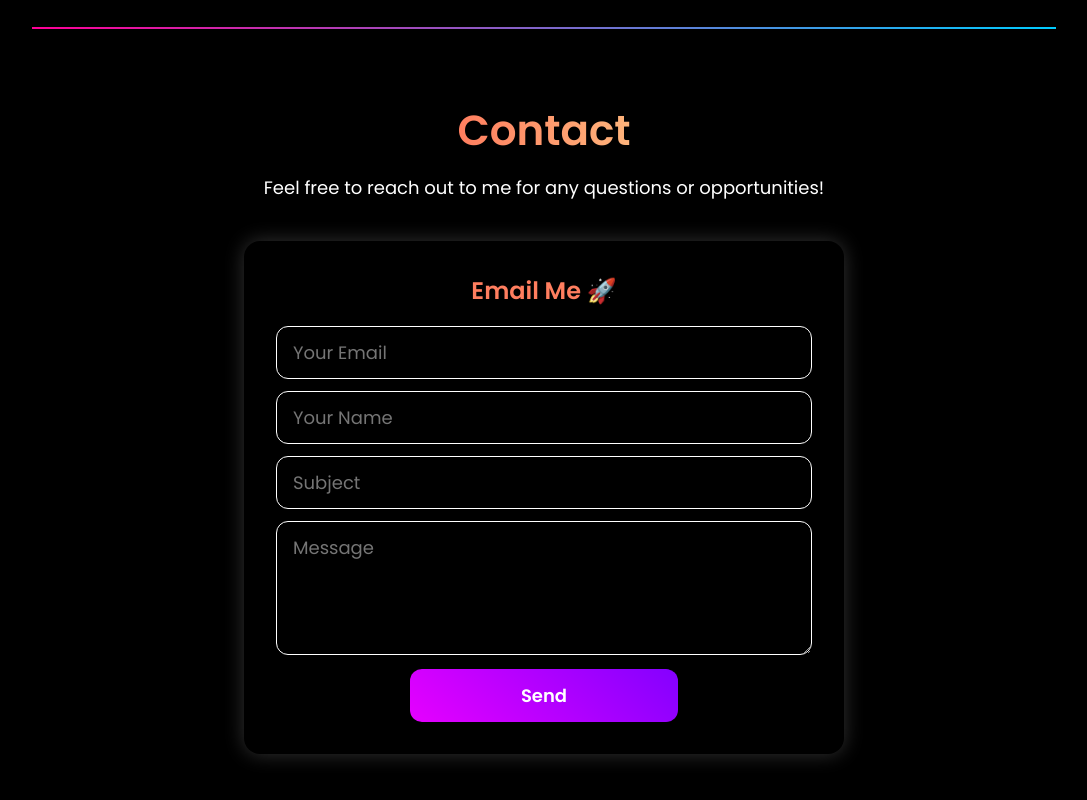
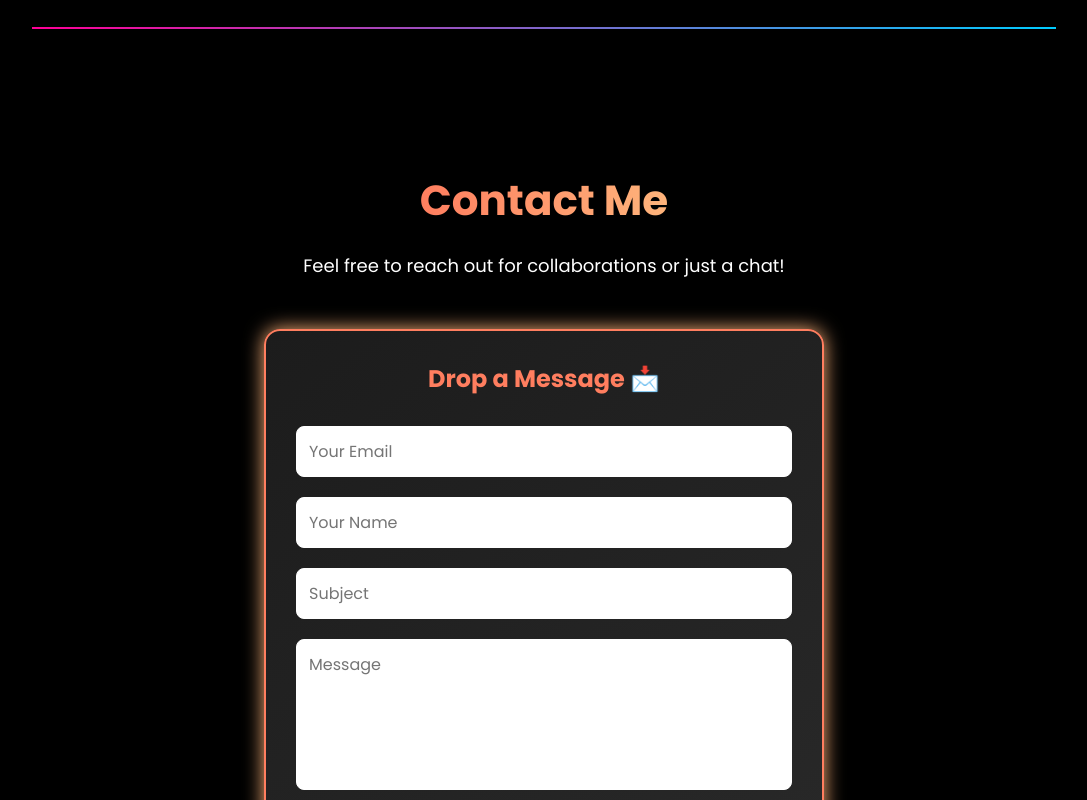
Before and after one commit to saisriharsha2003/Harsha_Portfolio, a React (Create React App) app: page / in a window 1280 px wide. Shown: the part 7940-8740 px from the top of the page, without its empty margins (96-1183 px from the left). Built offline with nearby package versions, Linux system fonts and the light colour scheme.

Commit message:
updated contact section styling need to work on sending mail logic

```diff
--- a/src/components/Contact/Contact.jsx
+++ b/src/components/Contact/Contact.jsx
@@ -1,9 +1,12 @@
 import React, { useRef, useState } from "react";
 import { Snackbar } from "@mui/material";
 import { Resend } from 'resend';
-import { Container, Wrapper, Title, Desc, ContactForm, ContactTitle, ContactInput, ContactInputMessage, ContactButton } from "./ContactStyle";
+import {
+  Container, Wrapper, Title, Desc, ContactForm, ContactTitle, ContactInput,
+  ContactInputMessage, ContactButton, FormContainer
+} from "./ContactStyle";
 
-const resend = new Resend('re_frKCJdMt_Jmp79n8Xj1hbifgg2X3V2AYe');
+const resend = new Resend('re_Gnuoz1Mb_CCZNnSfbaLWkjnDCtLkYwQAi');
 
 const Contact = () => {
   const [open, setOpen] = useState(false);
@@ -37,26 +40,23 @@ const Contact = () => {
   return (
     <Container>
       <Wrapper>
-        <Title>Contact</Title>
-        <Desc>
-          Feel free to reach out to me for any questions or opportunities!
-        </Desc>
-        <ContactForm ref={form} onSubmit={handleSubmit}>
-          <ContactTitle>Email Me 🚀</ContactTitle>
-          <ContactInput placeholder="Your Email" name="from_email" />
-          <ContactInput placeholder="Your Name" name="from_name" />
-          <ContactInput placeholder="Subject" name="subject" />
-          <ContactInputMessage placeholder="Message" rows="4" name="message" />
-          <div style={{"alignItems":"center", "textAlign":"center"}}>
+        <Title>Contact Me</Title>
+        <Desc>Feel free to reach out for collaborations or just a chat!</Desc>
+        <FormContainer>
+          <ContactForm ref={form} onSubmit={handleSubmit}>
+            <ContactTitle>Drop a Message 📩</ContactTitle>
+            <ContactInput placeholder="Your Email" name="from_email" required />
+            <ContactInput placeholder="Your Name" name="from_name" required />
+            <ContactInput placeholder="Subject" name="subject" required />
+            <ContactInputMessage placeholder="Message" rows="5" name="message" required />
             <ContactButton type="submit" value="Send" />
-          </div>
-        </ContactForm>
+          </ContactForm>
+        </FormContainer>
         <Snackbar
           open={open}
           autoHideDuration={6000}
           onClose={() => setOpen(false)}
           message="Email sent successfully!"
-          severity="success"
         />
       </Wrapper>
     </Container>
--- a/src/components/Contact/ContactStyle.js
+++ b/src/components/Contact/ContactStyle.js
@@ -1,116 +1,153 @@
-import styled from "styled-components";
+import styled, { keyframes } from "styled-components";
+
+const fadeIn = keyframes`
+  from { opacity: 0; transform: translateY(20px); }
+  to { opacity: 1; transform: translateY(0); }
+`;
+
+const pulseGlow = keyframes`
+  0% { box-shadow: 0 0 5px rgba(255, 126, 95, 0.4); }
+  50% { box-shadow: 0 0 20px rgba(255, 126, 95, 0.8); }
+  100% { box-shadow: 0 0 5px rgba(255, 126, 95, 0.4); }
+`;
 
 export const Container = styled.div`
   display: flex;
   flex-direction: column;
   justify-content: center;
+  align-items: center;
+  width: 100%;
+  padding: 50px 20px;
   position: relative;
-  z-index: 1;
-  align-items: center;
-  @media (max-width: 960px) {
-    padding: 0px;
-  }
+  animation: ${fadeIn} 1s ease-in-out;
 `;
 
 export const Wrapper = styled.div`
-  position: relative;
   display: flex;
-  justify-content: space-between;
+  flex-direction: column;
   align-items: center;
-  flex-direction: column;
   width: 100%;
-  max-width: 1350px;
-  padding: 0px 0px 80px 0px;
-  gap: 12px;
-  @media (max-width: 960px) {
-    flex-direction: column;
-  }
+  max-width: 700px;
+  gap: 20px;
+  padding: 40px;
+  background: ${({ theme }) => theme.card};
+  border-radius: 16px;
+  box-shadow: 0 4px 20px rgba(0, 0, 0, 0.1);
+  animation: ${fadeIn} 1.2s ease-in-out;
 `;
 
-export const Title = styled.div`
+export const Title = styled.h1`
   font-size: 42px;
+  font-weight: bold;
   text-align: center;
-  font-weight: 600;
-  margin-top: 20px;
   background: linear-gradient(to right, #ff7e5f, #feb47b);
   -webkit-background-clip: text;
   color: transparent;
-  @media (max-width: 768px) {
-    margin-top: 12px;
-    font-size: 32px;
-  }
 `;
 
-export const Desc = styled.div`
+export const Desc = styled.p`
   font-size: 18px;
   text-align: center;
-  max-width: 600px;
+  max-width: 700px;
   color: ${({ theme }) => theme.text_secondary};
-  @media (max-width: 768px) {
-    margin-top: 12px;
-    font-size: 16px;
-  }
 `;
 
 export const ContactForm = styled.form`
-  width: 95%;
-  max-width: 600px;
+  width: 100%;
   display: flex;
   flex-direction: column;
-  background-color: ${({ theme }) => theme.card};
-  padding: 32px;
+  gap: 15px;
+  padding: 30px;
+  background: ${({ theme }) => theme.card};
   border-radius: 16px;
+  background: ${({ theme }) =>
+    theme.mode === "dark"
+      ? "linear-gradient(145deg, #1c1c1c, #292929)"
+      : "linear-gradient(145deg, #ffffff, #f3f3f3)"};
+  border: 2px solid
+    ${({ theme }) => (theme.mode === "dark" ? "#ff7e5f" : "#feb47b")};
   box-shadow: ${({ theme }) =>
     theme.mode === "dark"
       ? "0px 0px 20px rgba(255, 255, 255, 0.2)"
       : "0px 0px 20px rgba(0, 0, 0, 0.2)"};
-  margin-top: 28px;
-  gap: 12px;
+  display: flex;
+  flex-direction: column;
+  gap: 20px;
+  transition: all 0.3s ease;
+  margin-bottom: 15px;
+
+  animation: pulseGlowContact 3s infinite alternate;
+
+  @keyframes pulseGlowContact {
+    0% {
+      box-shadow: 0 0 10px
+        ${({ theme }) => (theme.mode === "dark" ? "#feb47b" : "#ff7e5f")};
+    }
+    50% {
+      box-shadow: 0 0 20px
+        ${({ theme }) => (theme.mode === "dark" ? "#feb47b" : "#ff7e5f")};
+    }
+    100% {
+      box-shadow: 0 0 10px
+        ${({ theme }) => (theme.mode === "dark" ? "#feb47b" : "#ff7e5f")};
+    }
+  }
 
   &:hover {
-    transform: translateY(-12px) scale(1.02);
-    box-shadow: ${({ theme }) =>
-      theme.mode === "dark"
-        ? "0px 0px 30px rgba(255, 255, 255, 0.3)"
-        : "0px 0px 30px rgba(0, 0, 0, 0.3)"};
+    transform: translateY(10px);
+    box-shadow: 0px 0px 30px
+      ${({ theme }) => (theme.mode === "dark" ? "#feb47b" : "#ff7e5f")};
     border-color: ${({ theme }) =>
       theme.mode === "dark" ? "#feb47b" : "#ff7e5f"};
   }
 `;
 
-export const ContactTitle = styled.div`
+export const FormContainer = styled.div`
+  display: flex;
+  flex-direction: column;
+  align-items: center;
+  background: ${({ theme }) => theme.card};
+  padding: 30px;
+  border-radius: 16px;
+  width: 100%;
+  box-shadow: 0 4px 20px rgba(0, 0, 0, 0.1);
+  animation: ${fadeIn} 1.2s ease-in-out;
+  transition: transform 0.3s ease-in-out;
+  &:hover {
+    transform: translateY(-5px) scale(1.02);
+  }
+`;
+
+export const ContactTitle = styled.h2`
   font-size: 24px;
-  margin-bottom: 6px;
+  font-weight: bold;
   text-align: center;
-  font-weight: 600;
   color: ${({ theme }) => theme.text_primary};
+  margin-bottom: 10px;
 `;
 
 export const ContactInput = styled.input`
-  flex: 1;
-  background-color: transparent;
+  width: 100%;
+  padding: 12px;
+  border-radius: 8px;
   border: 1px solid ${({ theme }) => theme.text_secondary};
-  outline: none;
-  font-size: 18px;
-  color: ${({ theme }) => theme.text_primary};
-  border-radius: 12px;
-  padding: 12px 16px;
+  font-size: 16px;
   &:focus {
-    border: 1px solid ${({ theme }) => theme.primary};
+    border-color: ${({ theme }) => theme.primary};
+    outline: none;
   }
 `;
 
 export const ContactInputMessage = styled.textarea`
-  flex: 1;
-  background-color: transparent;
+  width: 100%;
+  padding: 12px;
+  border-radius: 8px;
   border: 1px solid ${({ theme }) => theme.text_secondary};
-  outline: none;
-  font-size: 18px;
-  color: ${({ theme }) => theme.text_primary};
-  border-radius: 12px;
-  padding: 12px 16px;
+  font-size: 16px;
+  resize: none;
   &:focus {
-    border: 1px solid ${({ theme }) => theme.primary};
+    border-color: ${({ theme }) => theme.primary};
+    outline: none;
   }
 `;
 
@@ -118,25 +155,31 @@ export const ContactButton = styled.input`
   -webkit-appearance: button;
   -moz-appearance: button;
   appearance: button;
-  width: 50%;
-  text-decoration: none;
+  width: 100%;
   text-align: center;
-  align-center;
   cursor: pointer;
-  transition: all 0.2s ease-in-out !important;
-  background: hsla(271, 100%, 50%, 1);
-  background: linear-gradient(225deg, hsla(271, 100%, 50%, 1) 0%, hsla(294, 100%, 50%, 1) 100%);
-  &:hover {
-      transform: scale(1.05);
-      transition: all 0.4s ease-in-out;
-      box-shadow: 20px 20px 60px #1F2634,
-      filter: brightness(1);
-  }
-  padding: 13px 16px;
-  margin-top: 2px;
+  transition: all 0.3s ease-in-out;
+  background: linear-gradient(to right, #ff7e5f, #feb47b);
+  border: 2px solid ${({ theme }) => (theme.mode === 'dark' ? '#ff7e5f' : '#feb47b')};
+  box-shadow: ${({ theme }) =>
+    theme.mode === 'dark'
+      ? '0px 0px 20px rgba(255, 255, 255, 0.2)'
+      : '0px 0px 20px rgba(0, 0, 0, 0.2)'};
+  color: #fff;
+
+  font-size: 18px;
+  font-weight: 600;
+  padding: 14px 18px;
+  margin-top: 8px;
   border-radius: 12px;
   border: none;
-  color: white;
-  font-size: 18px;
-  font-weight: 600;
+  text-shadow: 1px 1px 4px rgba(0, 0, 0, 0.3);
+
+  &:hover {
+    transform: scale(1.05);
+    box-shadow: 0px 0px 15px
+      ${({ theme }) => (theme.mode === "dark" ? "#feb47b" : "#ff7e5f")};
+    border-color: ${({ theme }) =>
+      theme.mode === "dark" ? "#feb47b" : "#ff7e5f"};
+  }
 `;
```
